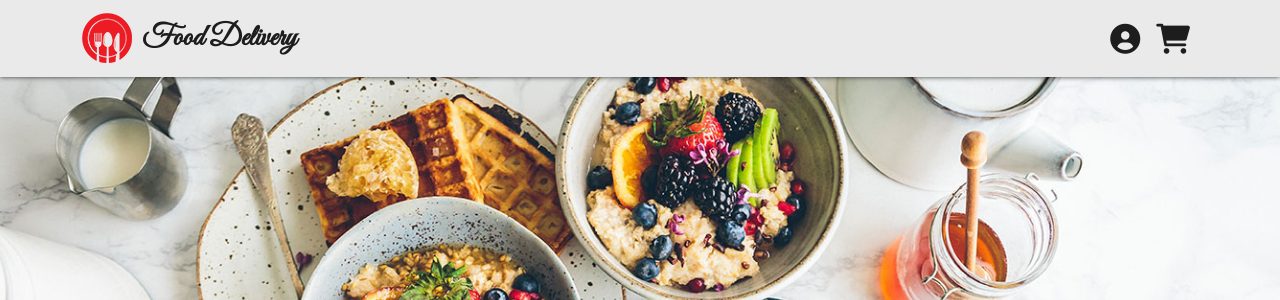
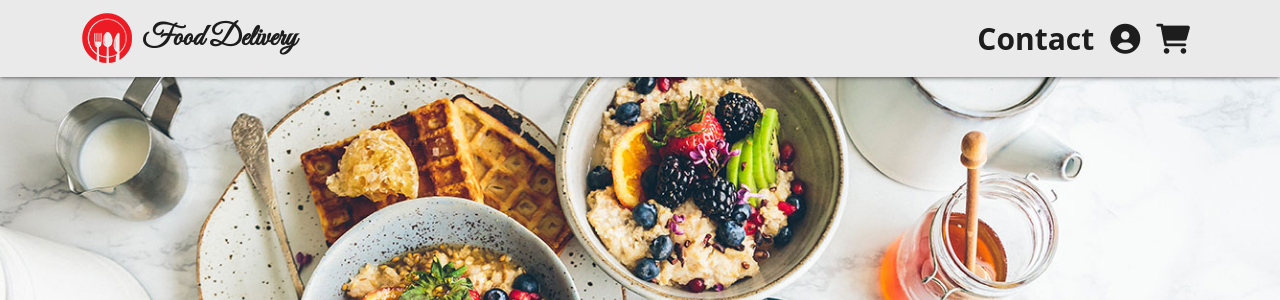
Before and after one commit to MariusChivu/Food-Delivery-FrontEnd, a PHP site: page /index.php in a window 1280 px wide. Shown: the top 300 px of the page. Run offline with PHP 8.4, Linux system fonts and the light colour scheme.

Commit message:
Update meniu.php

```diff
--- a/continut/meniu.php
+++ b/continut/meniu.php
@@ -12,6 +12,7 @@
 
 		<div class='collapse navbar-collapse' id='navbarCollapse'>
 			<ul class='navbar-nav'>
+				<li class='nav-item'><a class='nav-link' href='contact.php'>Contact</a></li>
 				<li class='nav-item'><a class='nav-link' href='index.php' data-bs-toggle="modal" data-bs-target="#conectare"><i class="fas fa-user-circle"></i></a></li>
 				<li class='nav-item'><a class='nav-link' href='index.php' data-bs-toggle="modal" data-bs-target="#cos"><i class="fas fa-shopping-cart"></i></a></li>
 			</ul>
```
